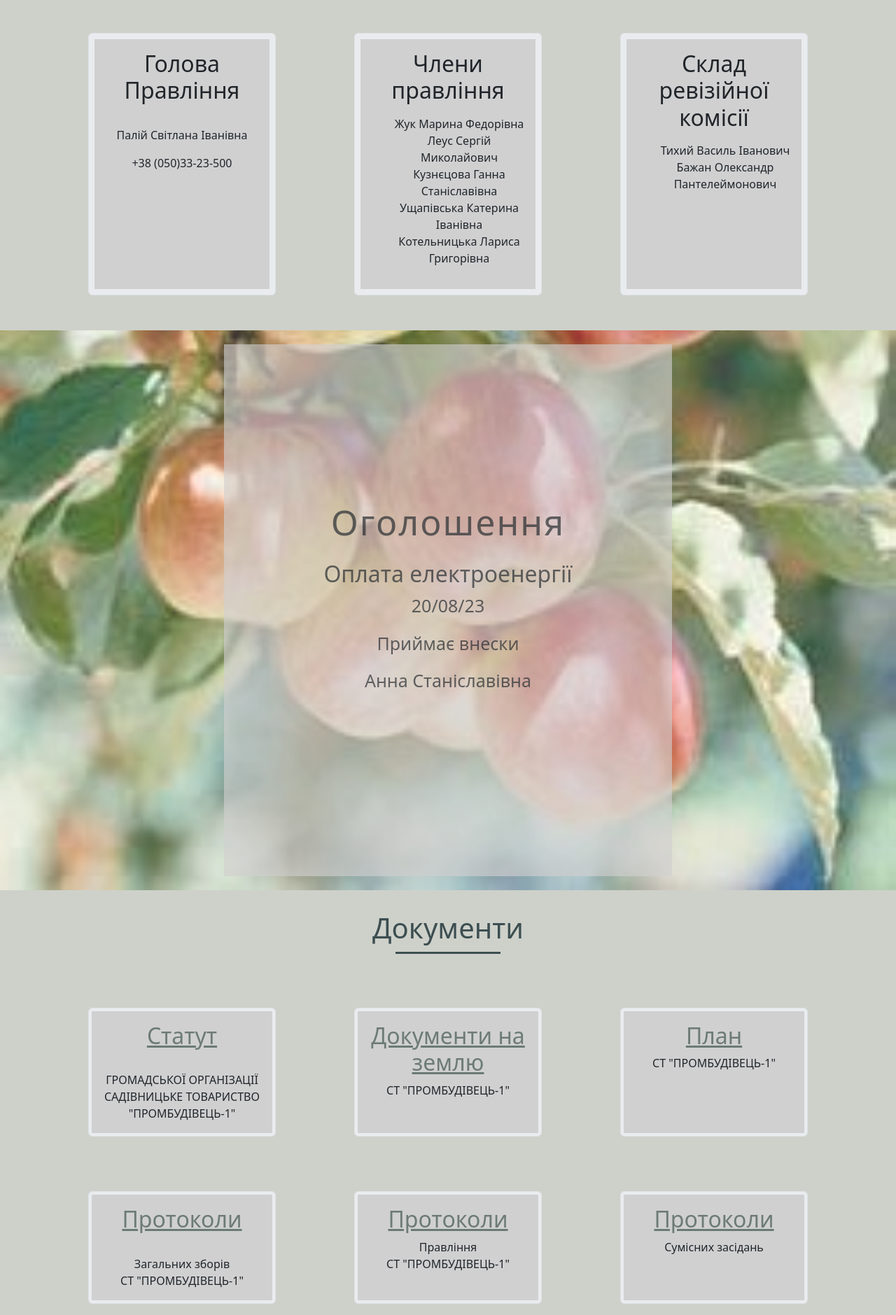
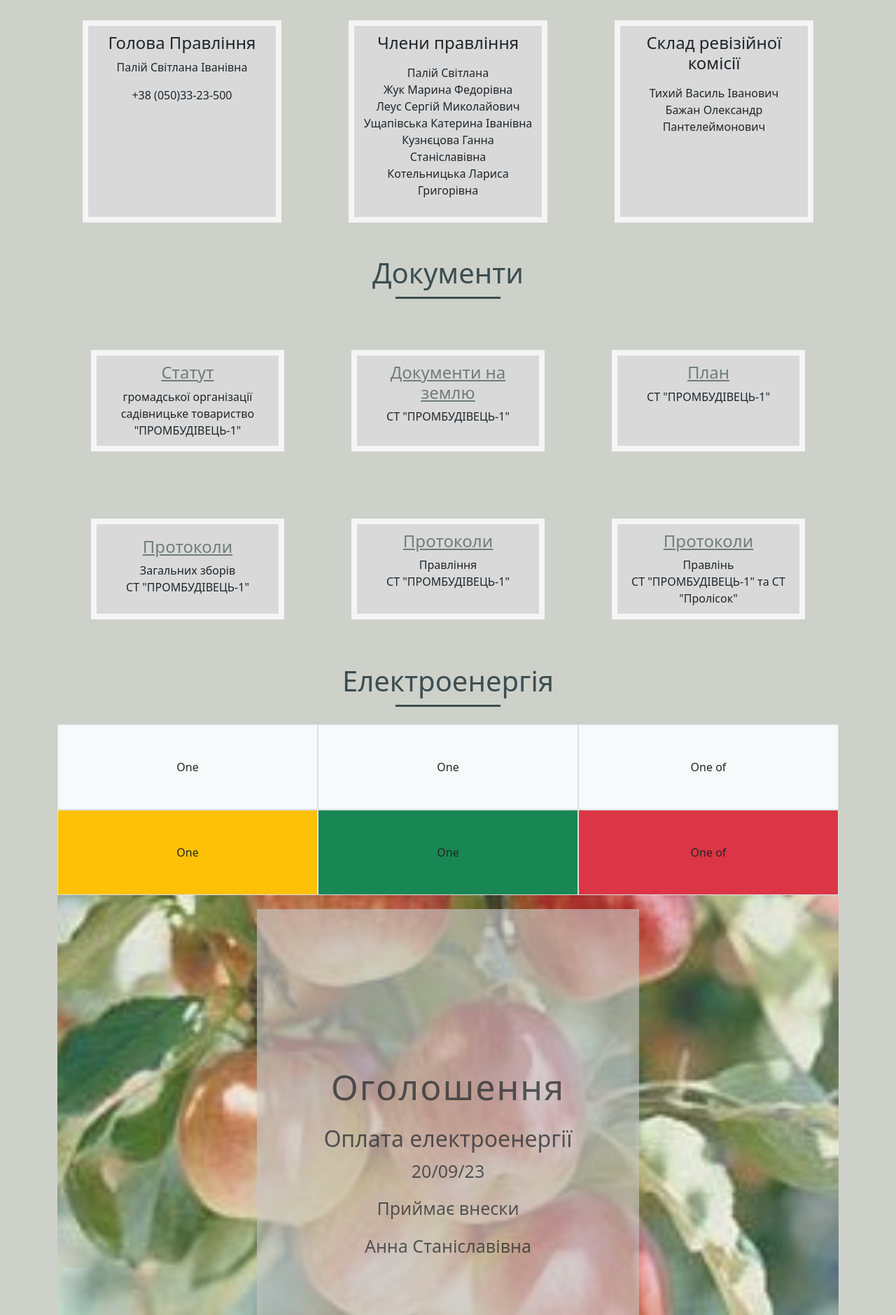
Before and after one commit to SPalii/Dacha-PRO, a plain HTML site: page index.html in a window 1280 px wide. Shown: the part 921-2800 px from the top of the page at 70% size. Drawn offline with nearby package versions, Linux system fonts and the light colour scheme; a web font is replaced by a local one.

Commit message:
changed style

```diff
--- a/index.html
+++ b/index.html
@@ -34,14 +34,13 @@
     <title>ПРОМБУДІВЕЦЬ</title>
     <!-- css -->
 
-
   </head>
 
   <body>
 <header>
-<!-- <img src="img/nepal-mountain.jpg" /> -->
+
    <!-- nav bar -->
-<nav class="navbar navbar-expand-lg navbar-light fixed-top  navbar-scroll p-2" id="navbar">
+<nav class="navbar navbar-expand-lg navbar-light fixed-top navbar-scroll p-2" id="navbar">
    <span class="logo">Промбудівець</span>
    <button class="navbar-toggler toggler-color" type="button" data-bs-toggle="collapse" data-bs-target="#navbarNav"
       aria-controls="navbarNav" aria-expanded="false" aria-label="Toggle navigation">
@@ -54,18 +53,18 @@
             <a class="nav-link " href="#">Головна </a>
          </li>
          <li class="nav-item li-item pr-4">
-            <a class="nav-link " href="#management-group">Правління</a>
+            <a class="nav-link" href="#management-group">Правління</a>
          <li class="nav-item li-item pr-4">
-            <a class="nav-link " href="#advert">Оголошення</a>
+            <a class="nav-link" href="#advert">Оголошення</a>
          </li>
          <li class="nav-item li-item pr-4">
-            <a class="nav-link " href="#documents">Документи</a>
+            <a class="nav-link" href="#documents">Документи</a>
          </li>
          <li class="nav-item li-item pr-4">
-            <a class="nav-link " href="#electricity">Електроенергія</a>
+            <a class="nav-link" href="#electricity">Електроенергія</a>
          </li>
          <li class="nav-item li-item pr-4">
-            <a class="nav-link " href="#contacts">Адреса</a>
+            <a class="nav-link" href="#contacts">Адреса</a>
          </li>
       </ul>
    </div>
@@ -86,56 +85,48 @@
 <button id="btnScrollToTop" title="Go to top"> Top
 </button>
 
-<!-- Events row правління management  ряд 1-->
-<div class="section-mamagment pb-3">
 
-   <div class="box-events ">
-         <div class="title-events ">
+<!--  row правління management  row 1-->
+
+<div class="section-mamagment pb-3 pt-3">
+
+   <!-- <div class="box-info "> -->
+         <div class="title-info">
             <h1 id="management-group">Правління</h1>
             <div class="line"></div>
          </div>
-   </div>
-      <!-- !!!!!! -->
-   <div class="container container-management text-center mt-2">
+   <!-- </div> -->
 
+      <div class="container container-document">
          <div class="row row-management">
 
-         <div class="col-lg">
-               <div class="card-group management">
-                  <div class="card p-2 m-md-4 border bg-body-secondary ">
-                     <div class="card-body body-management">
-                        <h5 class="card-title">Голова Правління</h5>  <br>
-                        <p class="card-text">Палій Світлана Іванівна </p>
+            <div class="col-lg  m-5 text-center col-management ">
+               <div class="box-management">
+                     <h4 class="title">Голова Правління</h4>
+                        <p class="text">Палій Світлана Іванівна </p>
                         <p>  +38 (050)33-23-500</p>
                </div>
             </div>
-               </div>
-         </div>
 
-         <div class="col-lg">
-            <div class="card-group management">
-               <div class="card p-2 m-md-4 border bg-body-secondary">
-                  <div class="card-body body-management">
-                     <h5 class="card-title">Члени правління</h5>
-                     <p class="card-text">
+            <div class="col-lg  m-5 text-center col-management">
+               <div class="box-management">
+                  <h4 class="title">Члени правління</h4>
+                  <p class="text">
                      <ul class="text-management">
+                        <li>Палій Світлана</li>
                         <li> Жук Марина Федорівна</li>
                         <li>Леус Сергій Миколайович </li>
+                        <li>Ущапівська Катерина Іванівна</li>
                         <li>Кузнєцова Ганна Станіславівна </li>
-                        <li>Ущапівська Катерина Іванівна</li>
                         <li>Котельницька Лариса Григорівна </li>
                      </ul>
                   </p>
                </div>
             </div>
-            </div>
-         </div>
 
-         <div class="col-lg">
-            <div class="card-group management">
-               <div class="card p-2 m-md-4 border bg-body-secondary">
-                  <div class="card-body body-management">
-                     <h5 class="card-title">Склад ревізійної комісії</h5>
+            <div class="col-lg m-5 text-center col-management">
+               <div class="box-management">
+                  <h4 class="title">Склад ревізійної комісії</h4>
                      <p class="card-text">
                         <ul class="text-management">
                         <li>Тихий Василь Іванович </li>
@@ -145,213 +136,167 @@
                </div>
             </div>
          </div>
+
+<!-- NNNN  -->
+
+
+  <!-- %%%%%%   Документи--->
+
+<div class="section-document pb-3 " >
+
+      <!-- <div class="box-info"> -->
+         <div class="title-info ">
+            <h1 id="documents">Документи</h1>
+            <div class="line"></div>
+         </div>
+      <!-- </div> -->
+
+      <!-- !!!!!!  1 row document-->
+
+   <div class="container container-document">
+         <div class="row row-management">
+
+            <div class="col-lg  m-5 text-center col-management ">
+               <div class="box-management">
+                   <h5 class="card-title pb-2">
+                     <a href="pages/СТАТУТ.pdf" target="_blank"> Статут</a></h5>
+                        <p class="card-text">громадської організації садівницьке товариство "ПРОМБУДІВЕЦЬ-1"</p>
+               </div>
             </div>
 
+            <div class="col-lg  m-5 text-center col-management">
+               <div class="box-management">
+                  <h5 class="card-title pb-2">
+                        <a href="pages/" target="_blank"> Документи на землю</a></h5>
+                        <p class="card-text">СТ "ПРОМБУДІВЕЦЬ-1"
+                     </p>
+
+                  </p>
+               </div>
+            </div>
+
+            <div class="col-lg m-5 text-center col-management">
+               <div class="box-management">
+                  <h5 class="card-title pb-2">
+                         <a href="pages/" target="_blank">План</a></h5>
+                     <p class="card-text">СТ "ПРОМБУДІВЕЦЬ-1"
+                     </p>
+
+                     </p>
                </div>
             </div>
          </div>
 
-<!-- advert  Оголошення 1-->
-<div class="wrapper" id="advert">
-   <section class="fullscreen" >
-      <div class="fullscreen-body">
-         <h1 class="fullscreen-title" > Оголошення </h1>
-         <div class="fullscreen-text">
-           <h2> Оплата електроенергії</h2>
-            <p> 20/08/23</p>
-            <p> Приймає внески </p>
-            <p>Анна Станіславівна</p>
+         <!-- 2 ow document  -->
+         <!-- <div class="container container-document"> -->
+            <div class="row row-management">
+
+            <div class="col-lg  m-5 text-center col-management ">
+               <div class="box-management">
+                     <h5 class="card-title p-2">
+                      <a href="pages/" target="_blank">Протоколи</a></h5>
+                      <p class="card-text">Загальних зборів <br />СТ "ПРОМБУДІВЕЦЬ-1"</p>
                </div>
             </div>
-   </section>
+
+            <div class="col-lg  m-5 text-center col-management">
+                  <div class="box-management">
+                     <h5 class="card-title pb-2">
+                     <a href="pages/" target="_blank"> Протоколи</a></h5>
+                     <p class="card-text">Правління <br />СТ "ПРОМБУДІВЕЦЬ-1"</p>
+                  </div>
+            </div>
+
+            <div class="col-lg m-5 text-center col-management">
+                  <div class="box-management">
+                     <h5 class="card-title pb-2">
+                     <a href="pages/" target="_blank"> Протоколи</a></h5>
+                     <p class="card-text">Правлінь <br />СТ "ПРОМБУДІВЕЦЬ-1" та СТ "Пролісок"</p>
+                  </div>
+            </div>
+         <!-- </div> -->
+   </div>
 </div>
 
 
-   <!-- %%%%%%   Документи--->
+ <!--  row Електроенергія -->
+   <div class="section-electricity">
 
-   <div class="section-mamagment pb-3">
-
-   <div class="box-events ">
-         <div class="title-events ">
-            <h1 id="management-group">Документи</h1>
+      <div class="box-info" id="electricity">
+         <div class="title-info pt-3">
+               <h1>Електроенергія</h1>
             <div class="line"></div>
          </div>
       </div>
-      <!-- !!!!!! -->
-   <div class="container container-management text-center mt-2">
 
-      <div class="row row-management">
+      <div class="container">
+         <div class="row">
+            <div class="col-md p-5 border text-center bg-light">
+               One
+            </div>
+            <div class="col-md p-5 border text-center bg-light">
+               One
+            </div>
+            <div class="col-md p-5 border text-center bg-light">
+               One of
+            </div>
+         </div>
 
-         <div class="col-lg">
-               <div class="card-group management">
-                  <div class="card p-1 m-md-4 border bg-body-secondary ">
-                     <div class="card-body body-management">
-                        <h5 class="card-title">
-                           <a href="pages/СТАТУТ.pdf" target="_blank"> Статут</a></h5>  <br>
-                        <p class="card-text">ГРОМАДСЬКОЇ ОРГАНІЗАЦІЇ САДІВНИЦЬКЕ ТОВАРИСТВО "ПРОМБУДІВЕЦЬ-1"</p>
 
+         <div class="row">
+            <div class="col-md p-5 border text-center bg-warning">
+               One
             </div>
+            <div class="col-md p-5 border text-center bg-success">
+               One
+            </div>
+            <div class="col-md p-5 border text-center bg-danger">
+               One of
             </div>
          </div>
       </div>
 
-         <div class="col-lg">
-            <div class="card-group management">
-               <div class="card p-1 m-md-4 border bg-body-secondary">
-                  <div class="card-body body-management">
-                      <h5 class="card-title">
-                        <a href="pages/" target="_blank"> Документи на землю</a></h5>
-                        <p class="card-text">СТ "ПРОМБУДІВЕЦЬ-1"
-                     </p>
-                  </div>
-               </div>
-            </div>
-         </div>
 
-         <div class="col-lg">
-            <div class="card-group management">
-               <div class="card p-1 m-md-4 border bg-body-secondary">
-                  <div class="card-body body-management">
-                     <h5 class="card-title">
-                         <a href="pages/" target="_blank">План</a></h5>
-                     <p class="card-text">СТ "ПРОМБУДІВЕЦЬ-1"
-                     </p>
-                  </div>
-               </div>
-            </div>
-         </div>
+  <!-- Оголошення 2 -->
 
-      </div>
+   <div class="container box-advert text-center mb-0 mt-0" id="advert">
 
-      <div class="row row-management">
-
-         <div class="col-lg">
-               <div class="card-group management">
-                  <div class="card p-1 m-md-4 border bg-body-secondary ">
-                     <div class="card-body body-management">
-                        <h5 class="card-title">
-                          <a href="pages/" target="_blank"> Протоколи</a></h5>  <br>
-                        <p class="card-text">Загальних зборів <br />СТ "ПРОМБУДІВЕЦЬ-1"</p>
-
-                     </div>
-                  </div>
-               </div>
-         </div>
-
-         <div class="col-lg">
-            <div class="card-group management">
-               <div class="card p-1 m-md-4 border bg-body-secondary">
-                  <div class="card-body body-management">
-                     <h5 class="card-title">
-                        <a href="pages/" target="_blank">Протоколи</a></h5>
-                     <p class="card-text">Правління <br />СТ "ПРОМБУДІВЕЦЬ-1"
-                     </p>
-                  </div>
-               </div>
-            </div>
-         </div>
-
-         <div class="col-lg">
-            <div class="card-group management">
-               <div class="card p-1 m-md-4 border bg-body-secondary">
-                  <div class="card-body body-management">
-                     <h5 class="card-title">
-                        <a href="pages/" target="_blank">Протоколи</a></h5>
-                     <p class="card-text">Сумісних засідань
-                     </p>
-                  </div>
-               </div>
+      <div class="fullscreen-body">
+         <h1 class="fullscreen-title" > Оголошення  </h1>
+         <div class="fullscreen-text">
+           <h2> Оплата електроенергії</h2>
+            <p> 20/09/23</p>
+            <p> Приймає внески </p>
+            <p>Анна Станіславівна</p>
          </div>
       </div>
 
    </div>
 
 
+      <!-- nex[ row]  ++-->
 
+      <div class="row-doc2 ">
+
+         <div class="container">
+            <div class="row">
+               <div class="col-md p-5 border text-center ">
+               1
                </div>
+               <div class="col-md p-5 border text-center ">
+               2
                </div>
-
-
-<!-- row  Документи    ((((((()))))))-->
-<div class="section-documents">
-
-   <!-- !!!!!!  -->
-   <div class="container container-events text-center mb-0 mt-0">
-
-
-
-
-         <!-- ряд 2 документи -->
-
-
-   </div>
-   <!--  row Електроенергія -->
-
-   <div class="box-events" id="electricity">
-
-      <div class="title-events pt-3">
-         <h1>Електроенергія</h1>
-         <div class="line"></div>
-      </div>
-   </div>
-
-   <div class="container container-events text-center mb-0 mt-0">
-   <div class="row ">
-
-   <div class="card-group">
-   <div class="card p-3 m-md-4 border bg-doc">
-      <div class="card-body">
-         <h5 class="card-title">
-             <a href="#" target="_blank" >Показники електроенергії</a></h5>
-         <p class="card-text">нарахування та оплата</p>
-         <p class="card-text"><small class="text-body-secondary"></small></p>
-      </div>
-   </div>
-
-
-   <div class="card p-3 m-md-4 border bg-doc">
-      <div class="card-body">
-         <h5 class="card-title">
-            <a href="#" target="_blank" >Внески</a></h5>
-         <p class="card-text">членів ГО "ПРОМБУДІВЕЦЬ-1"
-            </p>
-
-         <p class="card-text"><small class="text-body-secondary"></small></p>
+               <div class="col-md p-5 border text-center ">
+               3
                </div>
             </div>
          </div>
 
-</div>
-</div>
-
-<div class="container container-events text-center mb-0 mt-0">
-<div class="row ">
-
-   <div class="card-group">
-   <div class="card p-3 m-md-4 border bg-doc">
-      <div class="card-body">
-         <h5 class="card-title"></h5>
-         <p class="card-text">Текст</p>
-         <p class="card-text"><small class="text-body-secondary"></small></p>
-      </div>
-   </div>
-
-   <div class="card p-3 m-md-4 border bg-doc">
-      <div class="card-body">
-         <h5 class="card-title"></h5>
-         <p class="card-text">Текст </p>
-
-         <p class="card-text"><small class="text-body-secondary"></small></p>
-      </div>
-   </div>
-   </div>
-
+   <!-- hhh -->
    </div>
 </div>
 
 <!-- section-documents end  -->
-   </div>
-
 
 
 <!-- footer  -->
@@ -366,9 +311,7 @@
 </footer>
 
 
-
 <script src="script.js"></script>
 
 </body>
-
 </html>
--- a/src/styles.css
+++ b/src/styles.css
@@ -109,7 +109,7 @@ header {
    opacity: 0.7;
    background-position: top;
    background-size: cover;
-   display: flex;
+   /* display: flex; */
    align-items: center;
    justify-content: center;
    position: relative;
@@ -168,27 +168,48 @@ header {
 }
 
 
+ /* row правління management row 1 */
+ .section-mamagment {
+    background-color: #ced1ca;
+ }
+ .row-management{
+   display: flex;
+ }
+.box-management{
+   text-align: center;
+   justify-content: center;
+   align-items: center;
+}
+.col-management{
+flex: 1;
+padding: 10px;
+background-color: rgb(217, 217, 217);
+margin:  auto;
+border: 8px solid whitesmoke;
+
+}
+
+/* 0000 */
 /* Events правління management*/
-.section-mamagment {
-   background-color:#ced1ca;
-}
-.box-events {
-/* min-height: 100vh; */
+
+
+/*
+.box-info {
    display: flex;
    flex-direction: column;
-   /* background-color: rgba(198, 197, 197, 0.7); */
    margin: 0;
    padding-top: 30px;
-}
+} */
 
-.title-events {
+.title-info {
    text-align: center;
    font-size: 4vmin;
    color: rgb(60, 78, 81);
    padding-bottom: 15px;
 }
 
-.container-management {
+.container-management,
+.container-document {
    width: 100%;
    /* background-color: #bcc4af; */
 margin: 0;
@@ -207,6 +228,7 @@ margin: 0;
 }
 .text-management{
 list-style: none;
+padding-left: 0;
 }
 
 .row-management{
@@ -216,20 +238,17 @@ list-style: none;
 }
 
 /* оголошення */
-.wrapper {
-   min-height: 100vh;
-   display: flex;
-   flex-direction: column;
-}
-.advert {
+
+.advertр {
    height: 100vh;
    width: 100%;
    /* position: relative; */
    display: flex;
 }
-.fullscreen {
+
+
+.box-advert {
    min-height: 100vh;
-   background-color: burlywood;
    display: flex;
    padding: 20px 0;
    background-image: url('/img/apple-trees.jpg');
@@ -237,6 +256,10 @@ list-style: none;
    background-repeat: no-repeat;
    background-size: cover;
    background-position: bottom;
+display: flex;
+
+   height: 100vh;
+      width: 100%;
 }
 
 .fullscreen-body {
@@ -274,22 +297,24 @@ list-style: none;
    margin: 0 0 20px 0;
 }
 
-
+.bg-img{
+background-image: url('/img/apple-trees.jpg');
+opacity: 0.9;
+   background-repeat: no-repeat;
+   background-size: cover;
+   background-position: bottom;
+min-height: 100vh;
+z-index: -2999;
+}
 /* документи  статут протоколи*/
 
-.section-documents {
-   background-color: #ced1ca;
-}
+
 .card-title {
-   font-size: xx-large;
+   font-size: x-large;
 }
 
 h1.card-title {
    font-size:48px;
-}
-
-div.card{
-      background-color:#bcc4af;
 }
 
 .card-title a{
@@ -303,6 +328,31 @@ color: #3b5148ab;
 .card-title a::after {
    transition: all, .3s;
 }
+
+/* electricity */
+.section-electricity {
+   background-color: #ced1ca;
+}
+
+.row-doc2{
+   background-color: #b9aca8;
+   display: flex;
+   flex-flow: row wrap;
+   justify-content: center;
+   margin: 5px 0;
+}
+
+
+/* test  */
+.bg-advert{
+   background-image: url('/img/apple-trees.jpg');
+      opacity: 0.9;
+      background-repeat: no-repeat;
+      background-size: cover;
+      background-position: bottom;
+      min-height: 100vh;
+}
+
 
 /* footer  */
 footer{
@@ -325,10 +375,11 @@ text-align: center;
 
 @media (max-width: 780px) {
    .fullscreen-title {
-      font-size:28px;
+      font-size: 4vh;
    letter-spacing: 0px;
    }
-      .fullscreen-text{
-         font-size: 20px;
+      .fullscreen-text,
+            .fullscreen-text h2{
+         font-size: 3vh;
       }
 }
```
Lines whose indentation alone changed are shown as unchanged.
